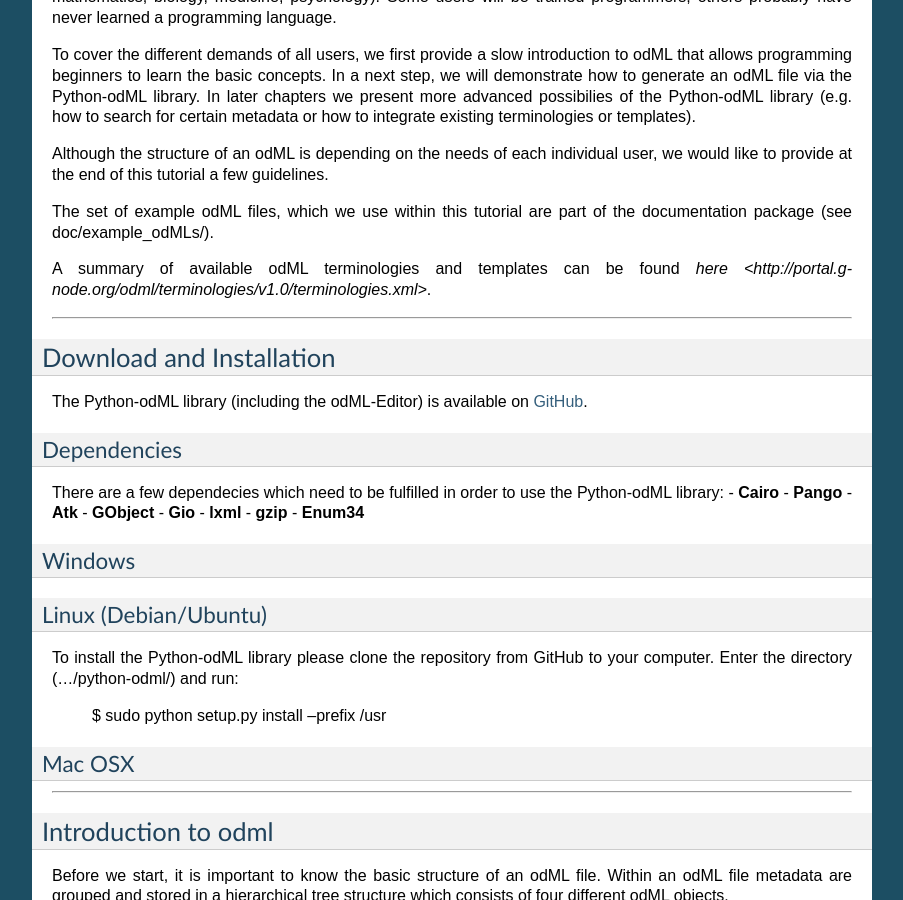
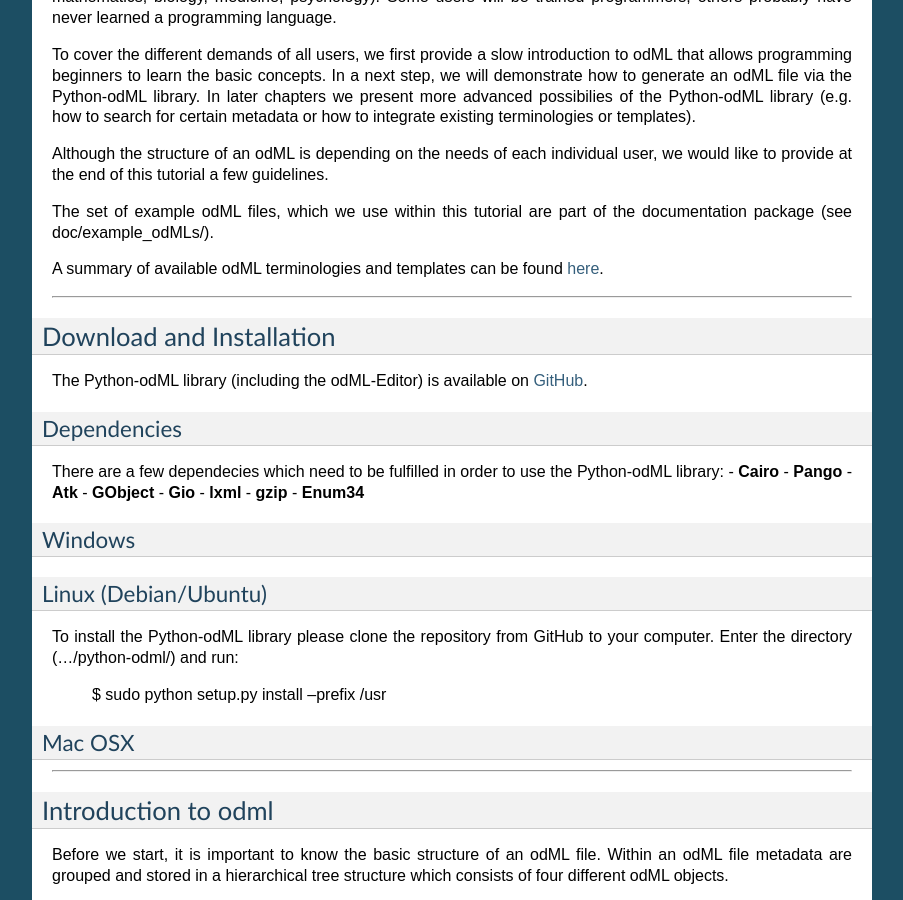
Before and after one commit to G-Node/python-odml, a Sphinx documentation site: the page built from doc/tutorial.rst, in a window 1280 px wide and 900 px high, scrolled down 853 px. Shown: the whole window, without its empty margins (198-1101 px from the left). Built offline with Sphinx 7.4.7, drawn with Linux system fonts in a browser that asks for light colours.

```diff
--- a/doc/tutorial.rst
+++ b/doc/tutorial.rst
@@ -73,7 +73,7 @@
 part of the documentation package (see doc/example_odMLs/).
 
 A summary of available odML terminologies and templates can be found `here
-<http://portal.g-node.org/odml/terminologies/v1.0/terminologies.xml>`.
+<http://portal.g-node.org/odml/terminologies/v1.0/terminologies.xml>`_.
 
 
 -------------------------------------------------------------------------------
```
